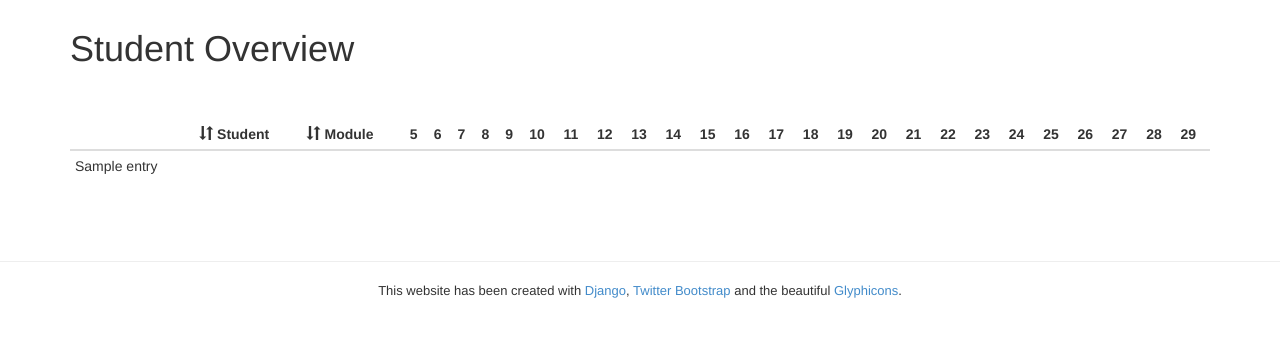
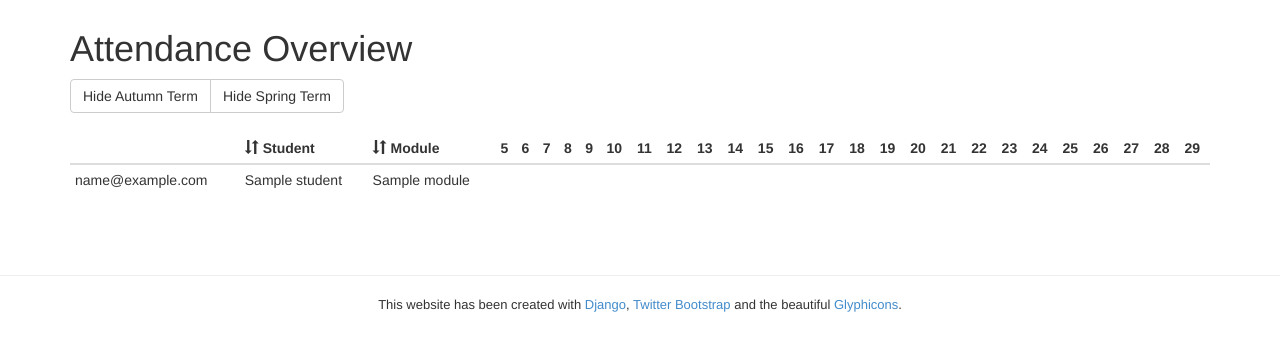
Before and after one commit to tobi2006/mysds, a Django app: template templates/all_attendances.html in a window 1280 px wide. Shown: the part 51-402 px from the top of the page. Run offline with Django 3.2, Linux system fonts and the light colour scheme; the template is opened without the code that fills it: most values are stand-ins (such as "Sample title", 1, 10 or a date in 2020); parts of the project's set-up code (start-up, migrations or seed data) failed here and were passed over; some libraries are stand-ins or nearby versions.

Commit message:
Tried changing attendance stuff, but need to do more (too many cells for JQuery

```diff
--- a/templates/all_attendances.html
+++ b/templates/all_attendances.html
@@ -5,7 +5,12 @@
 
 {% block content %}
 
-<h1>Student Overview</h1>
+<h1>Attendance Overview</h1>
+
+<div class="btn-group">
+    <button type="button" class="btn btn-default" id="toggle_autumn">Hide Autumn Term</button>
+    <button type="button" class="btn btn-default" id="toggle_spring">Hide Spring Term</button>
+</div>
 
 <br><br>
 
@@ -24,7 +29,10 @@
                 Module
             </th>
             {% for i in 25|get_range %}
-            <th{% if i < 12 %} class="autumn"{% elif i < 15 %} class="break"{% else %} class="summer"{% endif %}>
+            {% comment %}
+            <th{% if i < 12 %} class="autumn"{% elif i < 15 %} class="break"{% else %} class="spring"{% endif %}>
+            {% endcomment %}
+            <th>
                 {{ i|add:5 }}
             </th>
             {% endfor %}
@@ -33,16 +41,26 @@
     <tbody>
         {% for row in all_rows %}
         <tr>
-            {% for entry in row %}
             <td>
-                {% if entry == 'NT' %}
-                &nbsp;
-                {% elif entry == '0' %}
-                <span class="glyphicon glyphicon-minus"></span>
-                {% elif entry == '1' %}
-                <span class="glyphicon glyphicon-ok"></span>
+                {{ row.email|safe }}
+            </td>
+            <td>
+                {{ row.student|safe }}
+            </td>
+            <td>
+                {{ row.module|safe }}
+            </td>
+            {% for i in 25|get_range %}
+            {% comment %}
+            <td{% if i < 12 %} class="autumn"{% elif i < 15 %} class="break"{% else %} class="spring"{% endif %}>
+            {% endcomment %}
+            <td>
+                {% if row|get_item:i == "0" %}
+                    <span class="glyphicon glyphicon-minus"></span>
+                {% elif row|get_item:i == '1' %}
+                    <span class="glyphicon glyphicon-ok"></span>
                 {% else %}
-                {{ entry|safe }}
+                    &nbsp;
                 {% endif %}
             </td>
             {% endfor %}
@@ -53,5 +71,44 @@
 
 {% endblock %}
 
+{% block scripts %}
+
+<script type="text/javascript">
+
+    $(document).ready(function(){
+
+        $(".break").hide();
+
+        {% comment %}
+        $("#toggle_autumn").click(function(){
+            $(".autumn").toggle();
+            if ($(this).text() == "Hide Autumn Term")
+            {
+                $(this).text("Show Autumn Term");
+            }
+            else
+            {
+                $(this).text("Hide Autumn Term");
+            };
+        });
+        $("#toggle_spring").click(function(){
+            $(".spring").toggle();
+            if ($(this).text() == "Hide Spring Term")
+            {
+                $(this).text("Show Spring Term");
+            }
+            else
+            {
+                $(this).text("Hide Spring Term");
+            };
+        });
+        {% endcomment %}
+
+
+    });
+</script>
+
+{% endblock %}
+
 
 {% block sortorder %}[[1,0],[2,0]]{% endblock %}
```
Also changed, not shown: database/views.py (+6 -3 lines).
